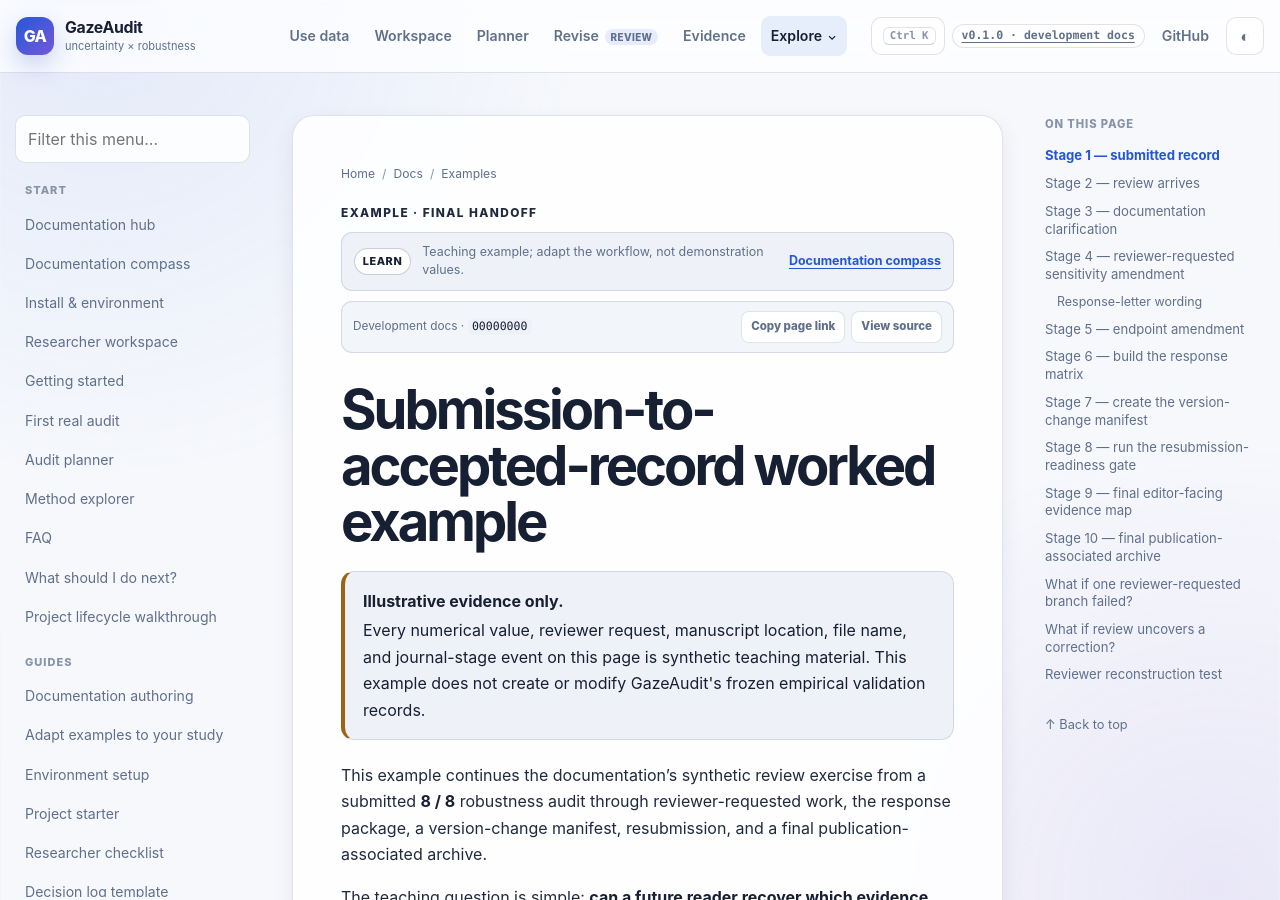
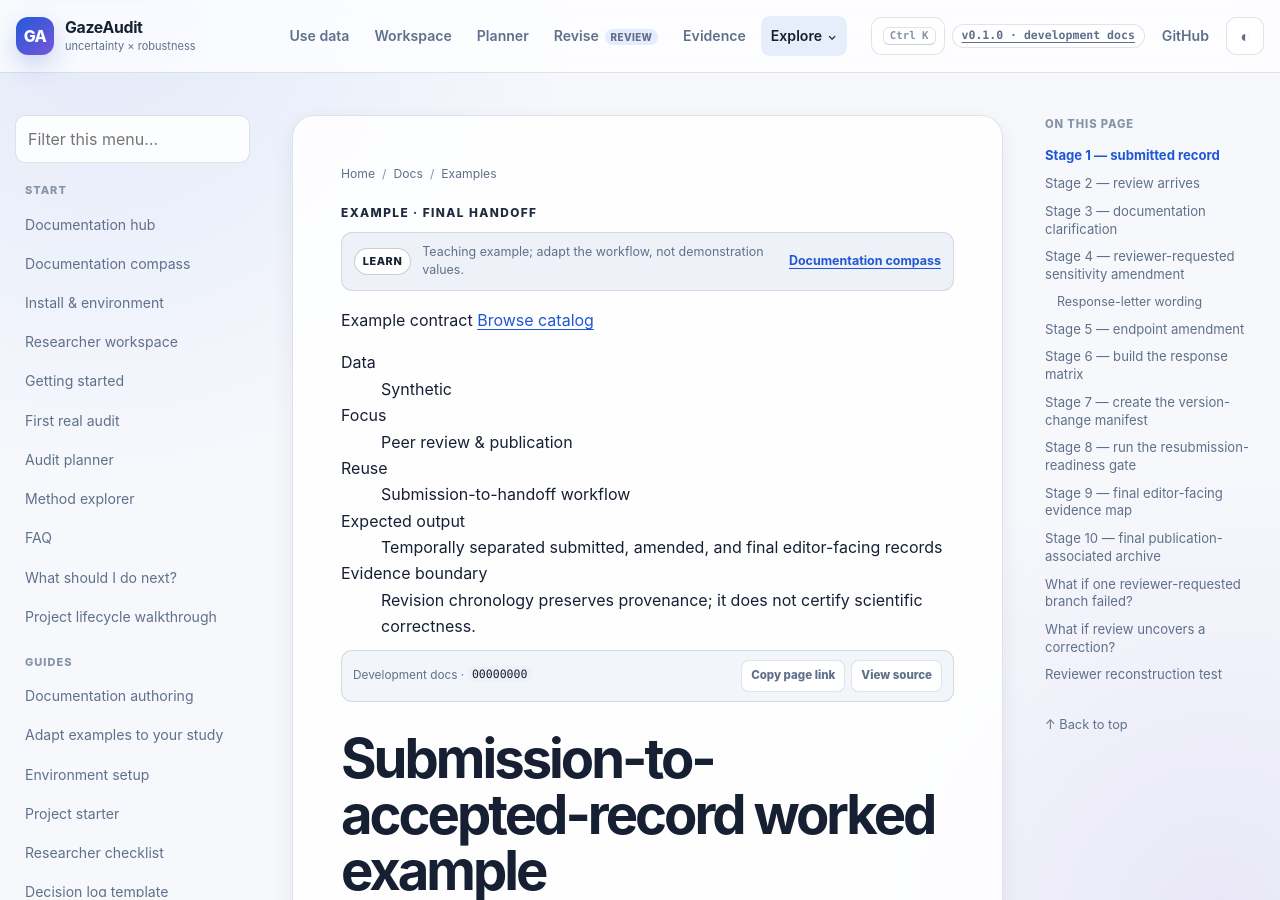
Before and after one commit to stefanosbalaskas/GazeAudit, a Jekyll site: the page built from docs/examples/submission-to-accepted-record.md, in a window 1280 px wide and 900 px high. Built offline with Jekyll 4.4.1, drawn with Linux system fonts in a browser that asks for light colours.

Commit message:
docs: render governed example contracts

```diff
--- a/_layouts/default.html
+++ b/_layouts/default.html
@@ -58,6 +58,7 @@
   {% if page.page_type == 'api-pathways' %}<link rel="stylesheet" href="{{ '/assets/css/api-pathways.css' | relative_url }}">{% endif %}
   {% if page.page_type == 'install' %}<link rel="stylesheet" href="{{ '/assets/css/install.css' | relative_url }}">{% endif %}
   {% if page.page_type == 'planner' %}<link rel="stylesheet" href="{{ '/assets/css/planner.css' | relative_url }}">{% endif %}
+  {% if page.page_type == 'example-catalog' %}<link rel="stylesheet" href="{{ '/assets/css/example-catalog.css' | relative_url }}">{% endif %}
   <script>
     (function () {
       try {
@@ -96,6 +97,7 @@
               <a href="{{ '/docs/install/' | relative_url }}">Install & environment</a>
               <a href="{{ '/docs/guides/' | relative_url }}">Guides</a>
               <a href="{{ '/docs/examples/' | relative_url }}">Examples</a>
+          <a href="{{ '/docs/examples/catalog/' | relative_url }}">Example catalog</a>
               <a href="{{ '/docs/methods/' | relative_url }}">Methods</a>
               <a href="{{ '/docs/plots/' | relative_url }}">Plots</a>
             </div>
@@ -149,6 +151,7 @@
           <a href="{{ '/docs/install/' | relative_url }}">Install & environment</a>
           <a href="{{ '/docs/guides/' | relative_url }}">Guides</a>
           <a href="{{ '/docs/examples/' | relative_url }}">Examples</a>
+          <a href="{{ '/docs/examples/catalog/' | relative_url }}">Example catalog</a>
           <a href="{{ '/docs/methods/' | relative_url }}">Method explorer</a>
           <a href="{{ '/docs/plots/' | relative_url }}">Plot gallery</a>
         </div>
@@ -218,6 +221,7 @@
             <a href="{{ '/docs/guides/interoperability/' | relative_url }}">Interoperability</a>
 
             <p class="nav-label">Examples</p>
+            <a href="{{ '/docs/examples/catalog/' | relative_url }}">Example catalog</a>
             <a href="{{ '/docs/examples/documentation-intent-routing/' | relative_url }}">Documentation intent routing</a>
             <a href="{{ '/docs/examples/example-to-study-handoff/' | relative_url }}">Example → study handoff</a>
             <a href="{{ '/docs/examples/install-smoke-check/' | relative_url }}">Install smoke check</a>
@@ -274,6 +278,21 @@
             <span class="page-intent-note">{{ page_intent_note }}</span>
             <a href="{{ '/docs/documentation-map/' | relative_url }}">Documentation compass</a>
           </div>
+          {% endif %}
+          {% if page.search_category == 'Example' and page.example_data and page.example_focus and page.example_reuse and page.example_output and page.example_boundary %}
+          <aside class="example-contract" aria-label="Example contract">
+            <div class="example-contract-head">
+              <span>Example contract</span>
+              <a href="{{ '/docs/examples/catalog/' | relative_url }}">Browse catalog</a>
+            </div>
+            <dl>
+              <div><dt>Data</dt><dd>{{ page.example_data }}</dd></div>
+              <div><dt>Focus</dt><dd>{{ page.example_focus }}</dd></div>
+              <div><dt>Reuse</dt><dd>{{ page.example_reuse }}</dd></div>
+              <div><dt>Expected output</dt><dd>{{ page.example_output }}</dd></div>
+              <div class="example-contract-boundary"><dt>Evidence boundary</dt><dd>{{ page.example_boundary }}</dd></div>
+            </dl>
+          </aside>
           {% endif %}
           <div class="doc-tools" role="group" aria-label="Page tools">
             <span class="doc-tools-context">Development docs{% if site.github.build_revision %} · <code>{{ docs_revision_short }}</code>{% endif %}</span>
@@ -344,5 +363,6 @@
   {% if page.page_type == 'landing' %}<script src="{{ '/assets/js/landing.js' | relative_url }}" defer></script>{% endif %}
   {% if page.page_type == 'methods' %}<script src="{{ '/assets/js/methods.js' | relative_url }}" defer></script>{% endif %}
   {% if page.page_type == 'planner' %}<script src="{{ '/assets/js/planner.js' | relative_url }}" defer></script>{% endif %}
+  {% if page.page_type == 'example-catalog' %}<script src="{{ '/assets/js/example-catalog.js' | relative_url }}" defer></script>{% endif %}
 </body>
 </html>
```
